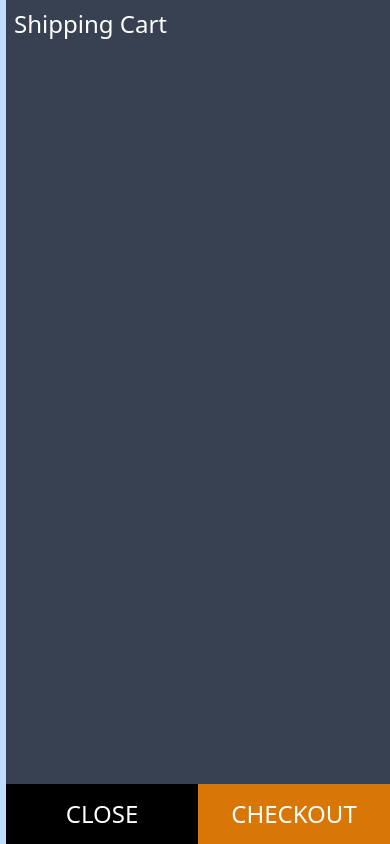
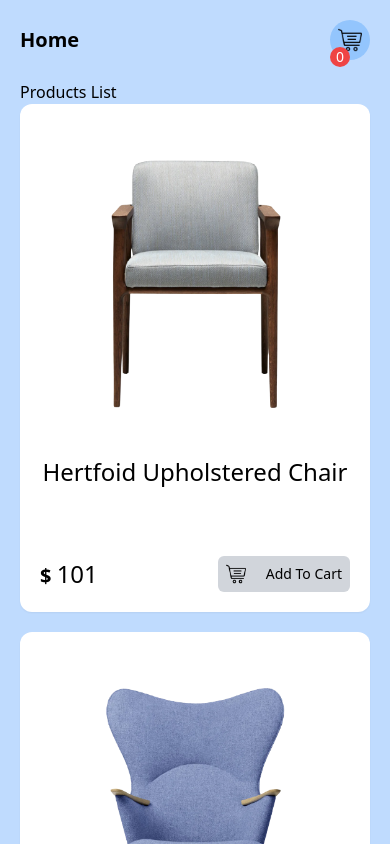
Before and after one commit to abdulladone94/E-Commerce-React-Redux, a React (Vite) app: page / in a window 390 px wide. Shown: the top 844 px of the page. Built offline with nearby package versions, Linux system fonts and the light colour scheme.

Commit message:
cart tab toggle feature added

```diff
--- a/src/components/cartTab.jsx
+++ b/src/components/cartTab.jsx
@@ -1,11 +1,24 @@
-import { useSelector } from "react-redux";
+import { useDispatch, useSelector } from "react-redux";
 import CartItem from "./cartItem";
+import { cartTabToggle } from "../store/cartSlice";
 
 const CartTab = () => {
-  const cartItems = useSelector((state) => state.cart.items);
+  const cartItems = useSelector((store) => store.cart.items);
+  const cartStatusTab = useSelector((store) => store.cart.cartTabStatus);
   console.log(cartItems);
+
+  const dispatch = useDispatch();
+
+  const handleCloss = () => {
+    dispatch(cartTabToggle());
+  };
+
   return (
-    <div className="fixed top-0 right-0 w-96 bg-gray-700 h-full grid grid-rows-[60px_1fr_60px]">
+    <div
+      className={`fixed top-0 right-0 w-72  xl:w-96 bg-gray-700 h-full grid grid-rows-[60px_1fr_60px] transition-transform duration-500 ${
+        cartStatusTab === false ? "translate-x-full" : ""
+      }`}
+    >
       <h1 className="p-2 text-2xl text-white">Shipping Cart</h1>
       <div>
         {cartItems.map((item, key) => (
@@ -13,8 +26,15 @@ const CartTab = () => {
         ))}
       </div>
       <div className="grid grid-cols-2">
-        <button className="text-2xl text-white bg-black">CLOSE</button>
-        <button className="text-2xl text-white bg-amber-600">CHECKOUT</button>
+        <button
+          className="md:text-2xl text-xl text-white bg-black"
+          onClick={handleCloss}
+        >
+          CLOSE
+        </button>
+        <button className="md:text-2xl text-xl text-white bg-amber-600">
+          CHECKOUT
+        </button>
       </div>
     </div>
   );
--- a/src/components/header.jsx
+++ b/src/components/header.jsx
@@ -1,11 +1,13 @@
 import { Link } from "react-router-dom";
 import iconCart from "../assets/images/iconCart.png";
-import { useSelector } from "react-redux";
+import { useDispatch, useSelector } from "react-redux";
 import { useEffect, useState } from "react";
+import { cartTabToggle } from "../store/cartSlice";
 
 const Header = () => {
   const [totalCartItems, setTotlaCartItems] = useState(0);
   const cartItems = useSelector((state) => state.cart.items);
+  const dispatch = useDispatch();
 
   useEffect(() => {
     let totalItems = 0;
@@ -15,12 +17,19 @@ const Header = () => {
     setTotlaCartItems(totalItems);
   }, [cartItems]);
 
+  const handleCartToggle = () => {
+    dispatch(cartTabToggle());
+  };
+
   return (
     <header className="flex justify-between items-center mb-5">
       <Link to="/" className="text-xl font-semibold">
         Home
       </Link>
-      <div className="w-10 h-10 bg-blue-300 rounded-full relative flex items-center justify-center">
+      <div
+        className="w-10 h-10 bg-blue-300 rounded-full relative flex items-center justify-center"
+        onClick={handleCartToggle}
+      >
         <img src={iconCart} alt="cart" className="w-6" />
         <span className="absolute top-2/3 right-1/2 w-5 h-5 bg-red-500 flex items-center justify-center text-white rounded-full text-sm">
           {totalCartItems}
--- a/src/components/layout.jsx
+++ b/src/components/layout.jsx
@@ -1,11 +1,17 @@
+import { useSelector } from "react-redux";
 import CartTab from "./cartTab";
 import Header from "./header";
 import { Outlet } from "react-router-dom";
 
 const Layout = () => {
+  const cartTabStatus = useSelector((store) => store.cart.cartTabStatus);
   return (
     <div className="bg-blue-200">
-      <main className="w-[1200px] max-w-full m-auto p-5">
+      <main
+        className={`w-[1200px] max-w-full m-auto p-5 transition-transform duration-500 ${
+          cartTabStatus === false ? "" : "md:-translate-x-56"
+        }`}
+      >
         <Header />
         <Outlet />
       </main>
--- a/src/store/cartSlice.js
+++ b/src/store/cartSlice.js
@@ -2,6 +2,7 @@ import { createSlice } from "@reduxjs/toolkit";
 
 const initialState = {
   items: [],
+  cartTabStatus: false,
 };
 
 export const cartSlice = createSlice({
@@ -34,8 +35,15 @@ export const cartSlice = createSlice({
       }
       localStorage.setItem("carts", JSON.stringify(state.items));
     },
+    cartTabToggle(status) {
+      if (status.cartTabStatus === false) {
+        status.cartTabStatus = true;
+      } else {
+        status.cartTabStatus = false;
+      }
+    },
   },
 });
 
-export const { addToCart, changeQuantity } = cartSlice.actions;
+export const { addToCart, changeQuantity, cartTabToggle } = cartSlice.actions;
 export default cartSlice.reducer;
```
